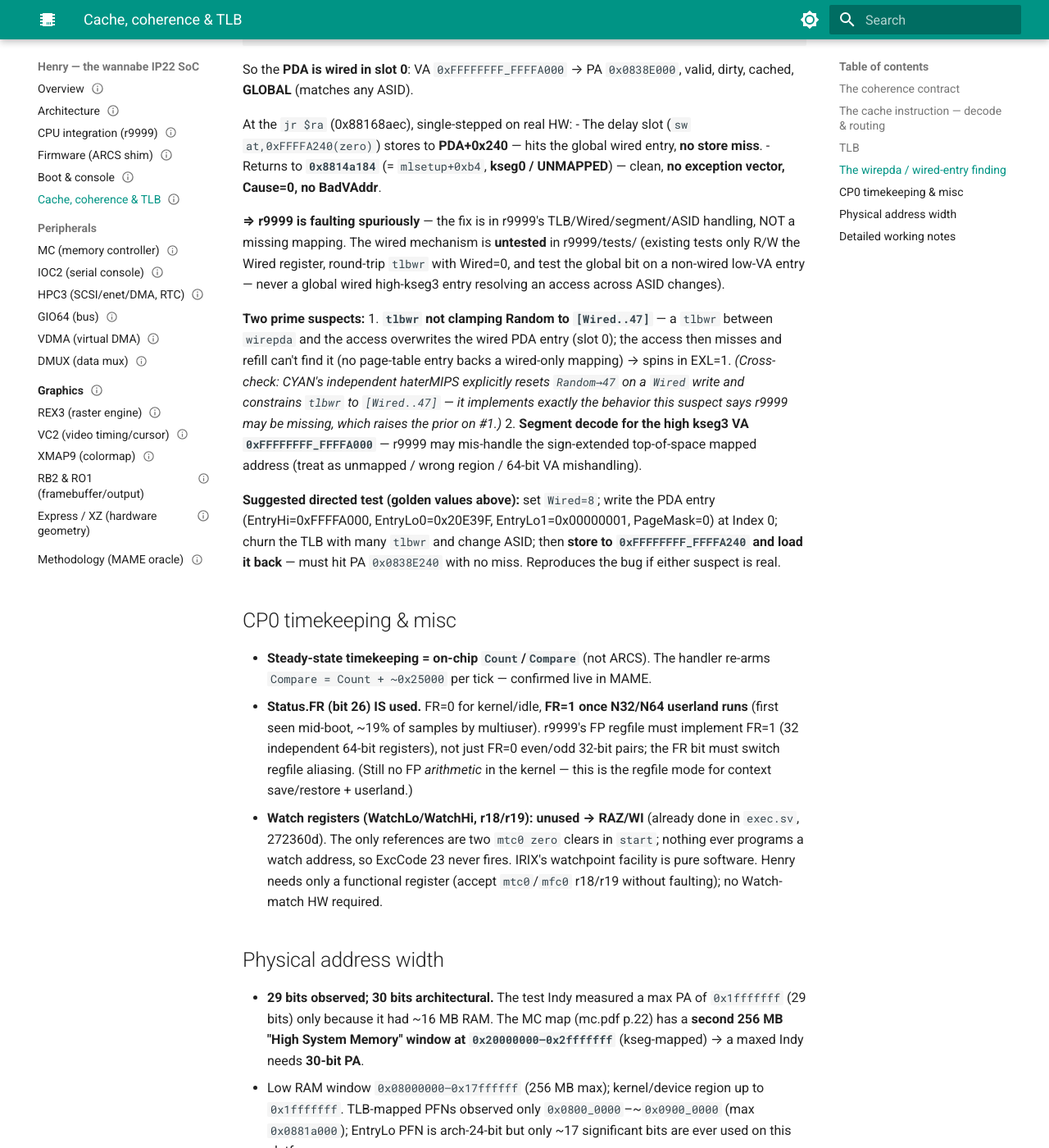
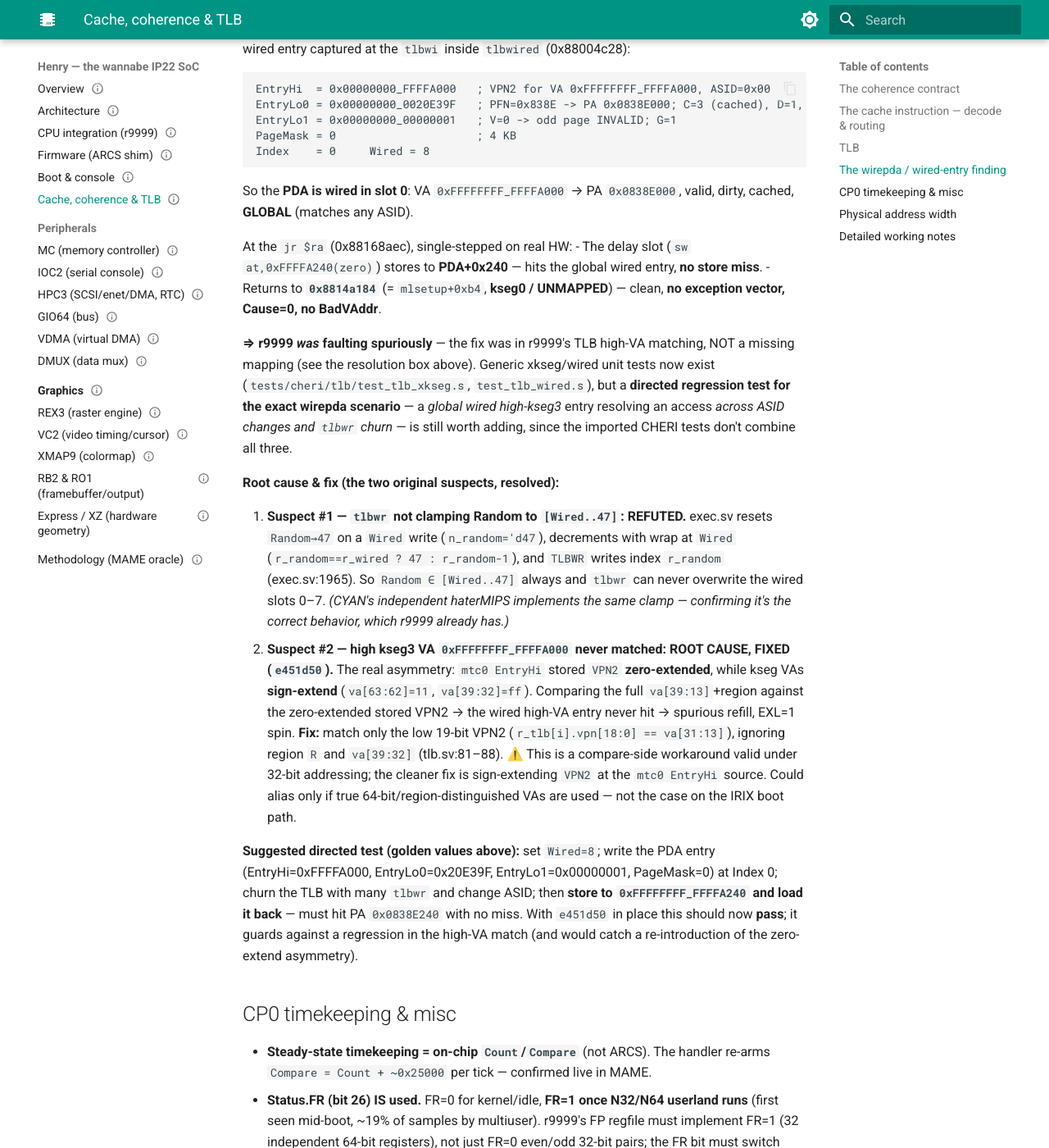
Before and after one commit to dsheffie/henry-the-wannabe-ip22-soc, an MkDocs documentation site: the page built from docs/coherence-cache-tlb.md, in a window 1280 px wide and 1400 px high, scrolled down 4452 px. Shown: the whole window at 82% size. Built offline with MkDocs 1.6.1 and Material for MkDocs 9.7.7, drawn with Linux system fonts in a browser that asks for light colours; some of the changed text lies outside the part shown.

Commit message:
docs: mark wirepda wall RESOLVED in RTL (commit e451d50), refute suspect #1
Investigated r9999 RTL: Random/Wired/tlbwr clamp is correct (suspect #1
refuted); the high-VA match was the root cause and is fixed in tlb.sv
e451d50 (match low 19-bit VPN2, ignore region+upper VPN — works around
EntryHi.VPN2 stored zero-extended vs sign-extended kseg VAs). Generic
xkseg/wired unit tests now exist; flagged the compare-side-workaround
caveat and the remaining directed-regression-test gap.

Co-Authored-By: Claude Opus 4.8 (1M context) <noreply@anthropic.com>

```diff
--- a/docs/coherence-cache-tlb.md
+++ b/docs/coherence-cache-tlb.md
@@ -139,8 +139,14 @@ If real incoherent DMA is ever added, honor the invalidate-vs-writeback distinct
 
 ## The wirepda / wired-entry finding
 
-**MAME-confirmed (Q1, 2026-06-13): real HW takes NO miss at `wirepda`'s `jr $ra`; r9999 faults
-spuriously.** This is the live VM-init bug that strands r9999 ~805K cycles into boot.
+**MAME-confirmed (Q1, 2026-06-13): real HW takes NO miss at `wirepda`'s `jr $ra`; r9999 faulted
+spuriously.** This was the VM-init bug that stranded r9999 ~805K cycles into boot.
+
+!!! success "Resolved in RTL (r9999 `tlb.sv`, commit `e451d50`)"
+
+    The root cause was **suspect #2** (high-VA match), now fixed; **suspect #1** (Random clamp) was
+    refuted by RTL inspection. End-to-end confirmation ("IRIX boots past the 805K-cycle wall") is the
+    remaining check; unit coverage exists (`tests/cheri/tlb/test_tlb_xkseg.s`, `test_tlb_wired.s`).
 
 `wirepda` (@`0x881689b0`) `jal`s `tlbwired` (@`0x88004ba0`) to wire the per-CPU PDA. The golden wired
 entry captured at the `tlbwi` inside `tlbwired` (0x88004c28):
@@ -162,24 +168,33 @@ At the `jr $ra` (0x88168aec), single-stepped on real HW:
 - Returns to **`0x8814a184`** (= `mlsetup+0xb4`, **kseg0 / UNMAPPED**) — clean, **no exception vector,
   Cause=0, no BadVAddr**.
 
-**⇒ r9999 is faulting spuriously** — the fix is in r9999's TLB/Wired/segment/ASID handling, NOT a
-missing mapping. The wired mechanism is **untested** in r9999/tests/ (existing tests only R/W the Wired
-register, round-trip `tlbwr` with Wired=0, and test the global bit on a non-wired low-VA entry — never a
-global wired high-kseg3 entry resolving an access across ASID changes).
+**⇒ r9999 *was* faulting spuriously** — the fix was in r9999's TLB high-VA matching, NOT a missing
+mapping (see the resolution box above). Generic xkseg/wired unit tests now exist
+(`tests/cheri/tlb/test_tlb_xkseg.s`, `test_tlb_wired.s`), but a **directed regression test for the exact
+wirepda scenario** — a *global wired high-kseg3* entry resolving an access *across ASID changes and `tlbwr`
+churn* — is still worth adding, since the imported CHERI tests don't combine all three.
 
-**Two prime suspects:**
-1. **`tlbwr` not clamping Random to `[Wired..47]`** — a `tlbwr` between `wirepda` and the access
-   overwrites the wired PDA entry (slot 0); the access then misses and refill can't find it (no
-   page-table entry backs a wired-only mapping) → spins in EXL=1. *(Cross-check: CYAN's independent
-   haterMIPS explicitly resets `Random→47` on a `Wired` write and constrains `tlbwr` to `[Wired..47]` —
-   it implements exactly the behavior this suspect says r9999 may be missing, which raises the prior on #1.)*
-2. **Segment decode for the high kseg3 VA `0xFFFFFFFF_FFFFA000`** — r9999 may mis-handle the
-   sign-extended top-of-space mapped address (treat as unmapped / wrong region / 64-bit VA mishandling).
+**Root cause & fix (the two original suspects, resolved):**
+
+1. **Suspect #1 — `tlbwr` not clamping Random to `[Wired..47]`: REFUTED.** exec.sv resets `Random→47` on
+   a `Wired` write (`n_random='d47`), decrements with wrap at `Wired` (`r_random==r_wired ? 47 :
+   r_random-1`), and `TLBWR` writes index `r_random` (exec.sv:1965). So `Random ∈ [Wired..47]` always and
+   `tlbwr` can never overwrite the wired slots 0–7. *(CYAN's independent haterMIPS implements the same
+   clamp — confirming it's the correct behavior, which r9999 already has.)*
+2. **Suspect #2 — high kseg3 VA `0xFFFFFFFF_FFFFA000` never matched: ROOT CAUSE, FIXED (`e451d50`).** The
+   real asymmetry: `mtc0 EntryHi` stored `VPN2` **zero-extended**, while kseg VAs **sign-extend**
+   (`va[63:62]=11`, `va[39:32]=ff`). Comparing the full `va[39:13]`+region against the zero-extended stored
+   VPN2 → the wired high-VA entry never hit → spurious refill, EXL=1 spin. **Fix:** match only the low
+   19-bit VPN2 (`r_tlb[i].vpn[18:0] == va[31:13]`), ignoring region `R` and `va[39:32]` (tlb.sv:81–88).
+   ⚠️ This is a compare-side workaround valid under 32-bit addressing; the cleaner fix is sign-extending
+   `VPN2` at the `mtc0 EntryHi` source. Could alias only if true 64-bit/region-distinguished VAs are used —
+   not the case on the IRIX boot path.
 
 **Suggested directed test (golden values above):** set `Wired=8`; write the PDA entry
 (EntryHi=0xFFFFA000, EntryLo0=0x20E39F, EntryLo1=0x00000001, PageMask=0) at Index 0; churn the TLB with
 many `tlbwr` and change ASID; then **store to `0xFFFFFFFF_FFFFA240` and load it back** — must hit
-PA `0x0838E240` with no miss. Reproduces the bug if either suspect is real.
+PA `0x0838E240` with no miss. With `e451d50` in place this should now **pass**; it guards against a
+regression in the high-VA match (and would catch a re-introduction of the zero-extend asymmetry).
 
 ## CP0 timekeeping & misc
 
```
